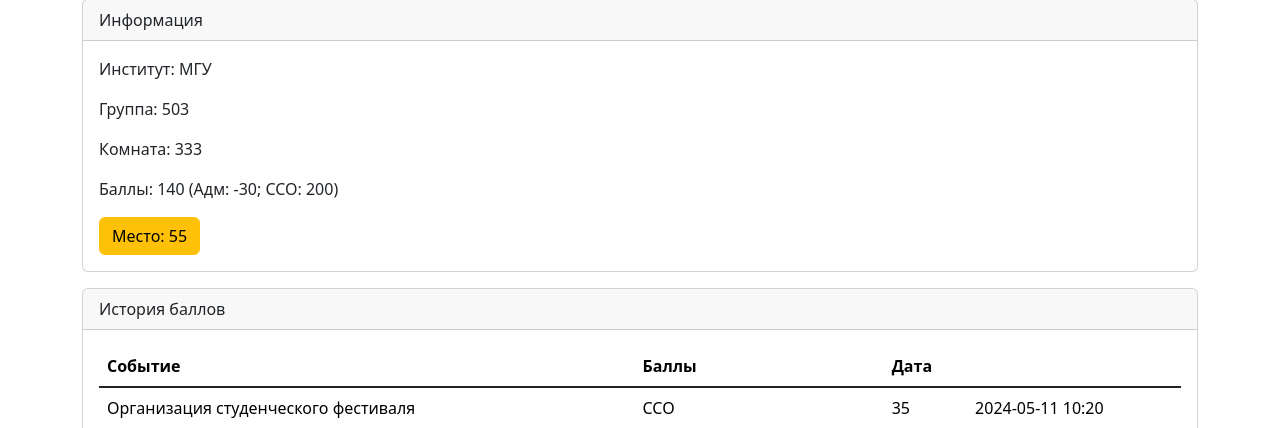
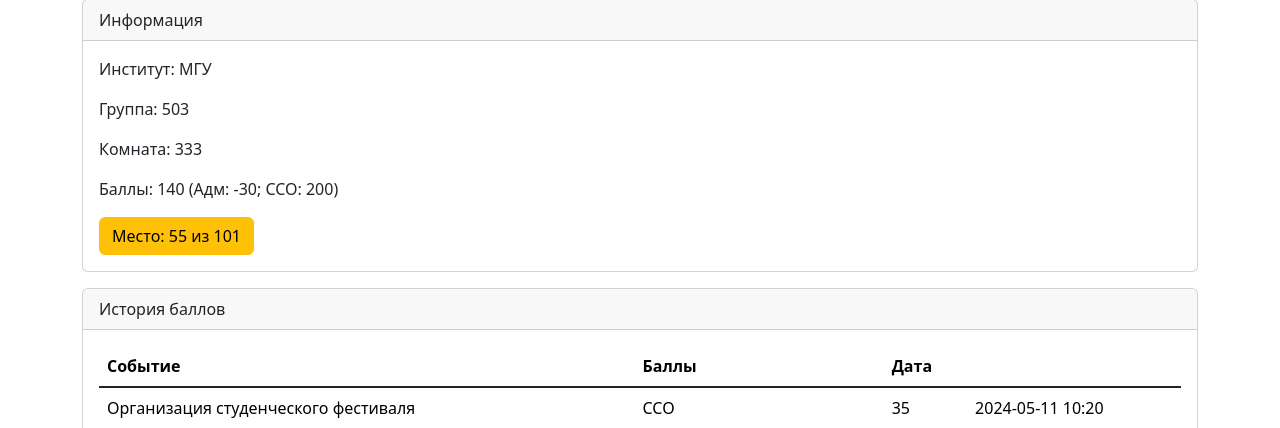
Before and after one commit to xadmin20/nikita_diplom, a Django app: page /student/2/ in a window 1280 px wide. Shown: the part 177-605 px from the top of the page. Run offline with Django 5.2, Linux system fonts and the light colour scheme; data comes from the database, SQL or seed files in the repository; some libraries are stand-ins or nearby versions.

Commit message:
Initial commit

```diff
--- a/templates/student_dossier.html
+++ b/templates/student_dossier.html
@@ -15,7 +15,7 @@
     <p class="card-text">Комната: {{ student.room }}</p>
  <p class="card-text">Баллы: {{ student.total_points }} (Адм: {{ student.total_admin_points }}; ССО: {{ student.total_sso_points }})</p>
 <button type="button" class="btn {% if ranking_position <= 10 %}btn-success{% elif ranking_position > 10 and ranking_position <= middle_index %}btn-primary{% elif ranking_position > red_threshold %}btn-danger{% else %}btn-warning{% endif %}">
-    Место: {{ ranking_position }}
+    Место: {{ ranking_position }} из {{ total_students }}
 </button>
 
 </div>
```
